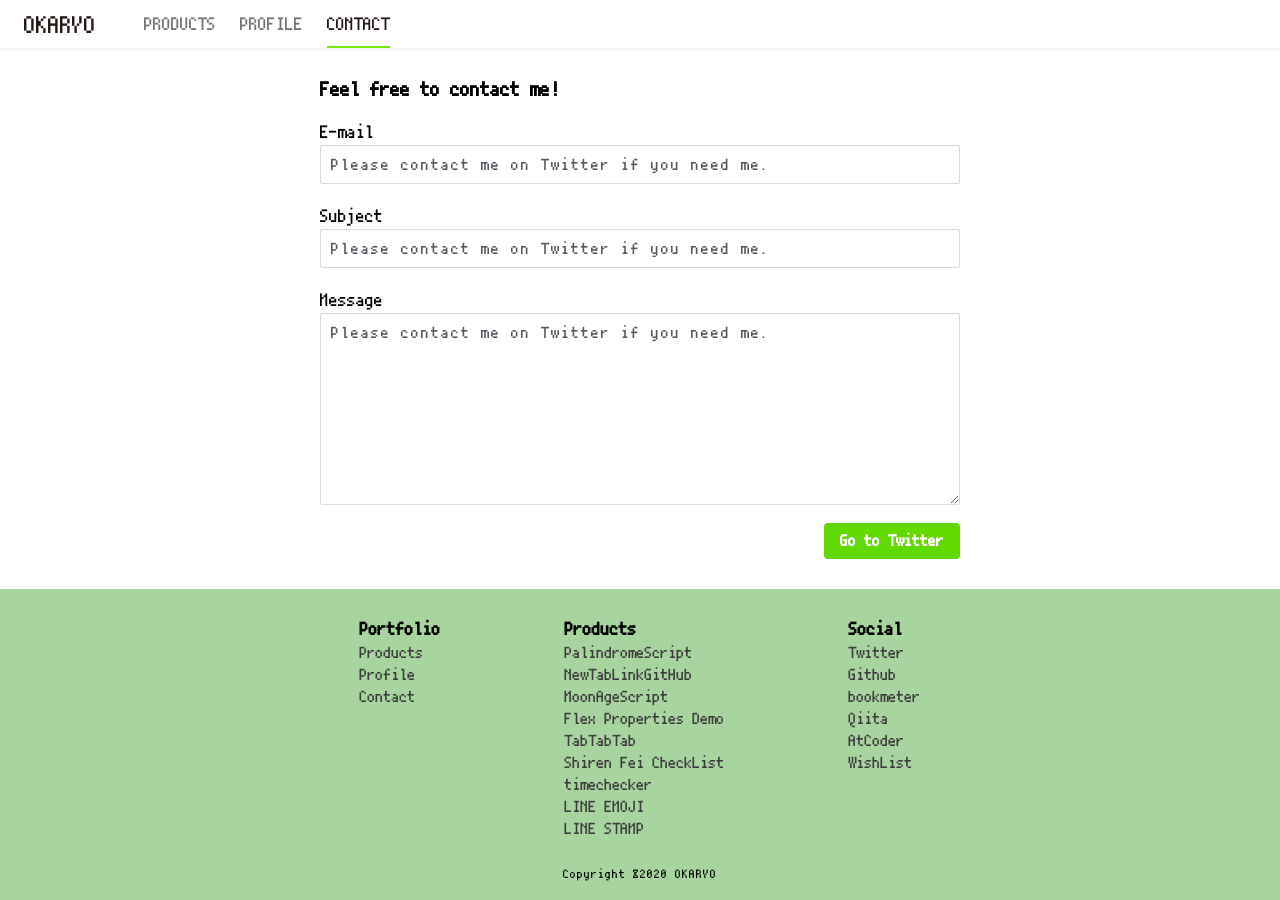
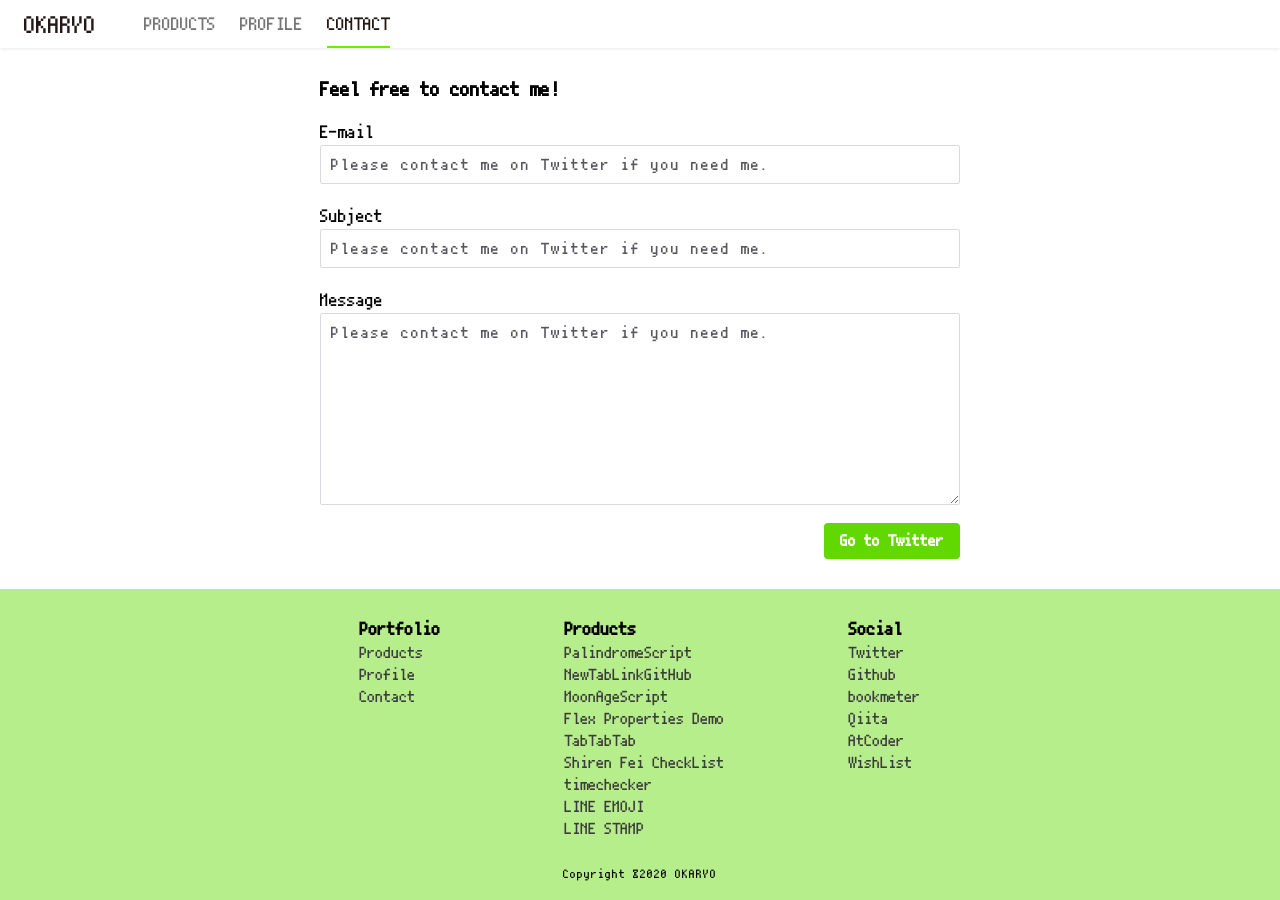
Before and after one commit to okaryo/PortfolioTSX, a React (Create React App) app: page /contact in a window 1280 px wide. Built offline with nearby package versions, Linux system fonts and the light colour scheme.

Commit message:
[modify] footer background color

```diff
--- a/src/stylesheets/Footer.css
+++ b/src/stylesheets/Footer.css
@@ -1,6 +1,7 @@
 .portfolio_footer_container {
   padding: 20px;
-  background-color: #a6d59d;
+  /* background-color: #a6d59d; */
+  background-color: #B6EE8C;
 }
 .portfolio_footer_menus {
   display: flex;
```
